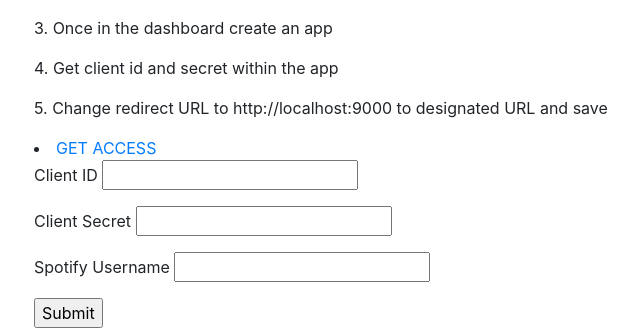
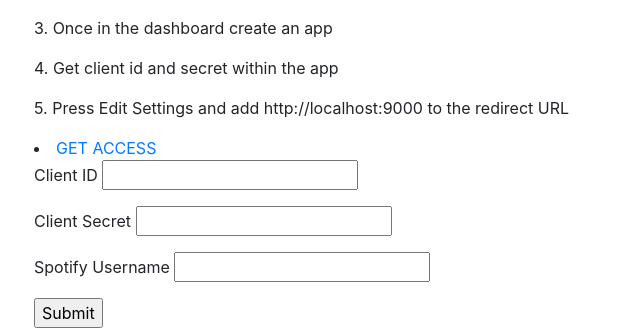
Before and after one commit to mwong2568/Spotify-Party-Playlist, a Flask app: page / in a window 1280 px wide. Shown: the part 222-554 px from the top of the page, without its empty margins (51-691 px from the left). Run offline with Flask 2, Linux system fonts and the light colour scheme; parts of the project's set-up code (start-up, migrations or seed data) failed here and were passed over; some libraries are stand-ins or nearby versions.

Commit message:
clarified redirect uri

```diff
--- a/flask_project/templates/login.html
+++ b/flask_project/templates/login.html
@@ -13,7 +13,7 @@
     <p>2. Log in or create a Spotify account</p>
     <p>3. Once in the dashboard create an app</p>
     <p>4. Get client id and secret within the app</p>
-    <p>5. Change redirect URL to http://localhost:9000 to designated URL and save</p>
+    <p>5. Press Edit Settings and add http://localhost:9000 to the redirect URL</p>
 
     <li><a href = {{url_for('spotify')}}>GET ACCESS</a></li>
 
```
Also changed, not shown: 1 other file.
